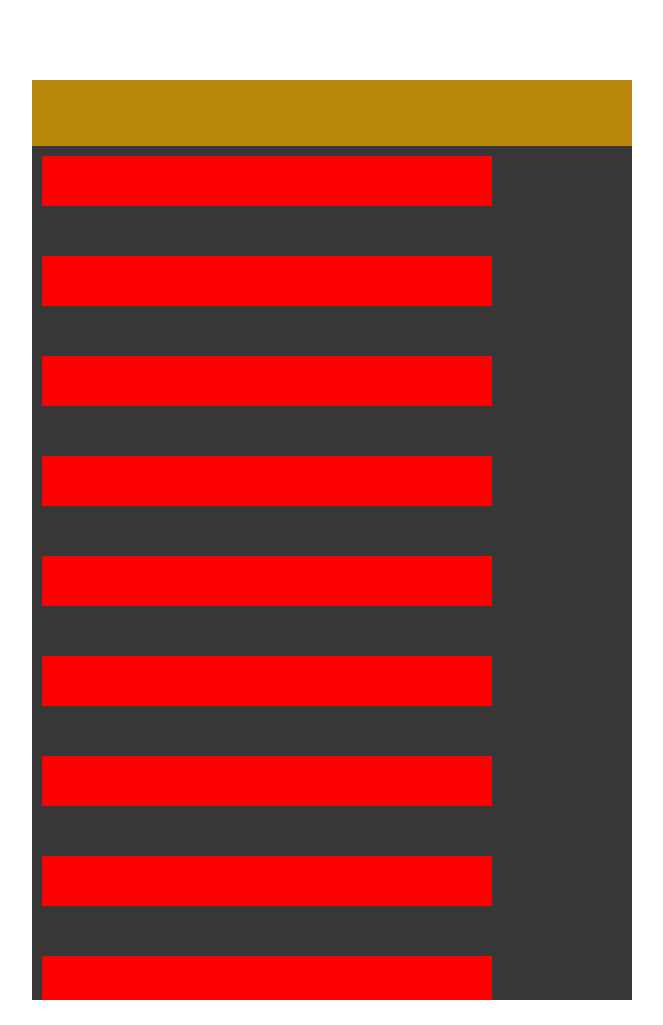
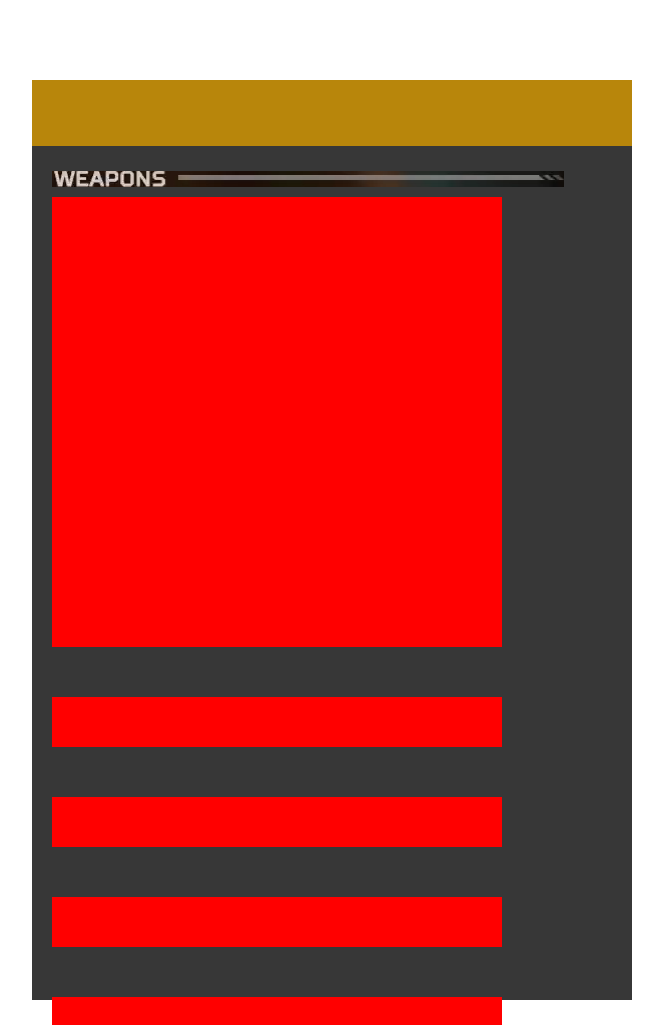
Before and after one commit to vincentwangg/ApexLootSimulator, a plain HTML site: page index.html in a window 1280 px wide. Shown: the whole page, without its empty margins (44-707 px from the left). Before the commit the page ends 1000 px from the top, so only its background shows below. Drawn offline with Linux system fonts and the light colour scheme.

Commit message:
add weapons text

```diff
--- a/index.html
+++ b/index.html
@@ -48,23 +48,26 @@
 
             </div>
         </div>
-        <div id="subLootPanel" class="customScroll" style="width: 600px; height: 854px; scroll-padding-left: 100px">
-            <div id="weaponsText" style="margin-top: 10px"></div>
+        <div id="subLootPanel" class="customScroll" style="width: 600px; height: 854px; padding-top: 25px; padding-left: 20px">
+            <img src="weapons_label.png" style="width: 512px; height: 16px; margin-left: 0; float: left; margin-bottom: 10px"/>
 
 
 
 
-            <div class="delete" style="margin-left: 10px; width: 450px; height: 100px; float: left; display: inline-block"><div style="background-color: red; width: 450px; height: 50px"></div></div>
-            <div class="delete" style="margin-left: 10px; width: 450px; height: 100px; float: left; display: inline-block"><div style="background-color: red; width: 450px; height: 50px"></div></div>
-            <div class="delete" style="margin-left: 10px; width: 450px; height: 100px; float: left; display: inline-block"><div style="background-color: red; width: 450px; height: 50px"></div></div>
-            <div class="delete" style="margin-left: 10px; width: 450px; height: 100px; float: left; display: inline-block"><div style="background-color: red; width: 450px; height: 50px"></div></div>
-            <div class="delete" style="margin-left: 10px; width: 450px; height: 100px; float: left; display: inline-block"><div style="background-color: red; width: 450px; height: 50px"></div></div>
-            <div class="delete" style="margin-left: 10px; width: 450px; height: 100px; float: left; display: inline-block"><div style="background-color: red; width: 450px; height: 50px"></div></div>
-            <div class="delete" style="margin-left: 10px; width: 450px; height: 100px; float: left; display: inline-block"><div style="background-color: red; width: 450px; height: 50px"></div></div>
-            <div class="delete" style="margin-left: 10px; width: 450px; height: 100px; float: left; display: inline-block"><div style="background-color: red; width: 450px; height: 50px"></div></div>
-            <div class="delete" style="margin-left: 10px; width: 450px; height: 100px; float: left; display: inline-block"><div style="background-color: red; width: 450px; height: 50px"></div></div>
-            <div class="delete" style="margin-left: 10px; width: 450px; height: 100px; float: left; display: inline-block"><div style="background-color: red; width: 450px; height: 50px"></div></div>
-            <div class="delete" style="margin-left: 10px; width: 450px; height: 100px; float: left; display: inline-block"><div style="background-color: red; width: 450px; height: 50px"></div></div>
+
+
+            <div class="delete" style="width: 450px; height: 400px; float: left; display: inline-block"><div style="background-color: red; width: 450px; height: 400px"></div></div>
+            <div class="delete" style="width: 450px; height: 100px; float: left; display: inline-block"><div style="background-color: red; width: 450px; height: 50px"></div></div>
+            <div class="delete" style="width: 450px; height: 100px; float: left; display: inline-block"><div style="background-color: red; width: 450px; height: 50px"></div></div>
+            <div class="delete" style="width: 450px; height: 100px; float: left; display: inline-block"><div style="background-color: red; width: 450px; height: 50px"></div></div>
+            <div class="delete" style="width: 450px; height: 100px; float: left; display: inline-block"><div style="background-color: red; width: 450px; height: 50px"></div></div>
+            <div class="delete" style="width: 450px; height: 100px; float: left; display: inline-block"><div style="background-color: red; width: 450px; height: 50px"></div></div>
+            <div class="delete" style="width: 450px; height: 100px; float: left; display: inline-block"><div style="background-color: red; width: 450px; height: 50px"></div></div>
+            <div class="delete" style="width: 450px; height: 100px; float: left; display: inline-block"><div style="background-color: red; width: 450px; height: 50px"></div></div>
+            <div class="delete" style="width: 450px; height: 100px; float: left; display: inline-block"><div style="background-color: red; width: 450px; height: 50px"></div></div>
+            <div class="delete" style="width: 450px; height: 100px; float: left; display: inline-block"><div style="background-color: red; width: 450px; height: 50px"></div></div>
+            <div class="delete" style="width: 450px; height: 100px; float: left; display: inline-block"><div style="background-color: red; width: 450px; height: 50px"></div></div>
+            <div class="delete" style="width: 450px; height: 100px; float: left; display: inline-block"><div style="background-color: red; width: 450px; height: 50px"></div></div>
         </div>
     </div>
 </div>
```
Also changed, not shown: weapons_label.png (added).
